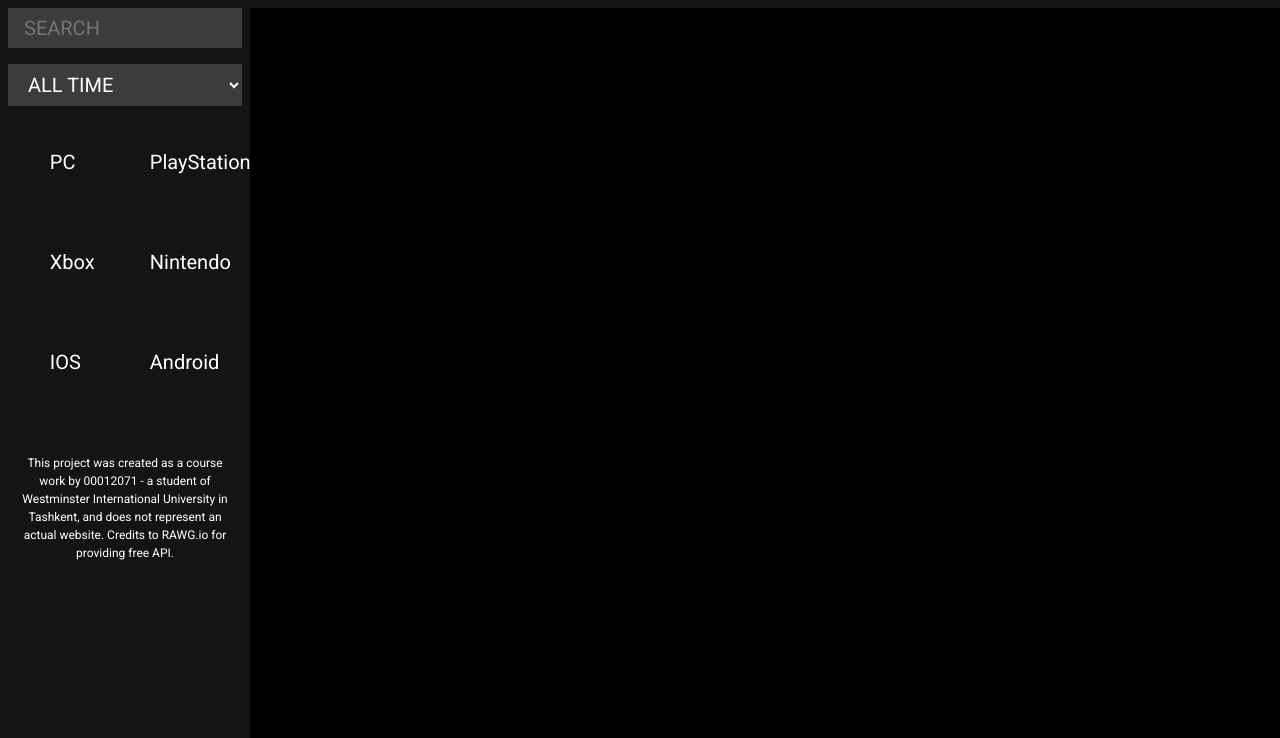
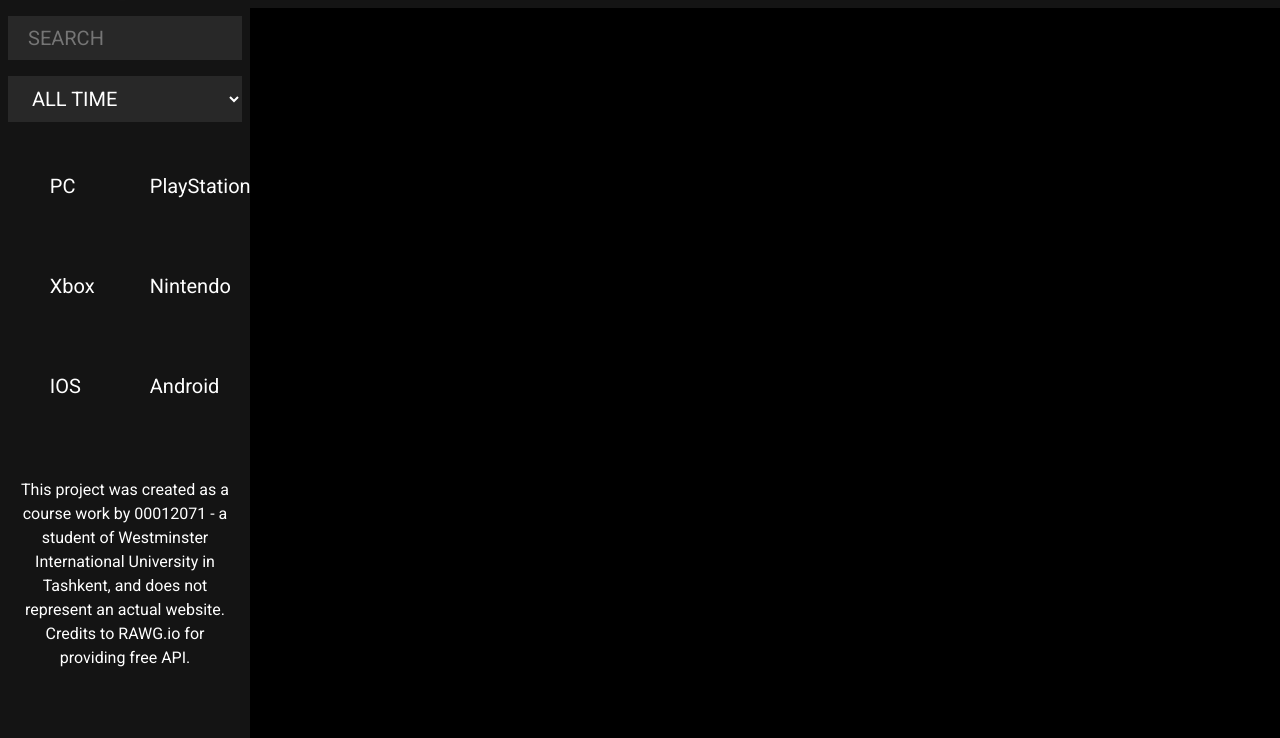
Before and after one commit to wiut-00012071/web_tech_00012071, a plain HTML site: page index.html in a window 1280 px wide. Shown: the part 62-800 px from the top of the page. Drawn offline with Linux system fonts and the light colour scheme; a script that the page names is missing.

Commit message:
changed some font-sizes + fixed background visual bug

```diff
--- a/index.css
+++ b/index.css
@@ -60,18 +60,15 @@
     transform: translateY(700%);
 }
 
-.period {
-    width: 100%;
-    padding: 1rem 0.5rem 0;
-}
+.period,
 .search {
-    padding: 0 0.5rem;
+    padding: 0.5rem;
     width: 100%;
 }
 .period > select,
 .search input {
-    background-color: var(--medium-grey);
-    padding: 0.5rem 1rem;
+    background-color: var(--darker-grey);
+    padding: 0.5em 1em;
     width: 100%;
 }
 select {
@@ -164,8 +161,8 @@ select {
 }
 .footer {
     text-align: center;
-    padding: 1rem;
-    font-size: 0.75rem;
+    padding: 1em;
+    font-size: 1rem;
 }
 
 .not-found {
--- a/styles/game-page.css
+++ b/styles/game-page.css
@@ -5,7 +5,7 @@
     background-size: cover;
     background-repeat: no-repeat;
     background-attachment: fixed;
-    background-position: top;
+    background-position: center;
 }
 
 .content {
```
